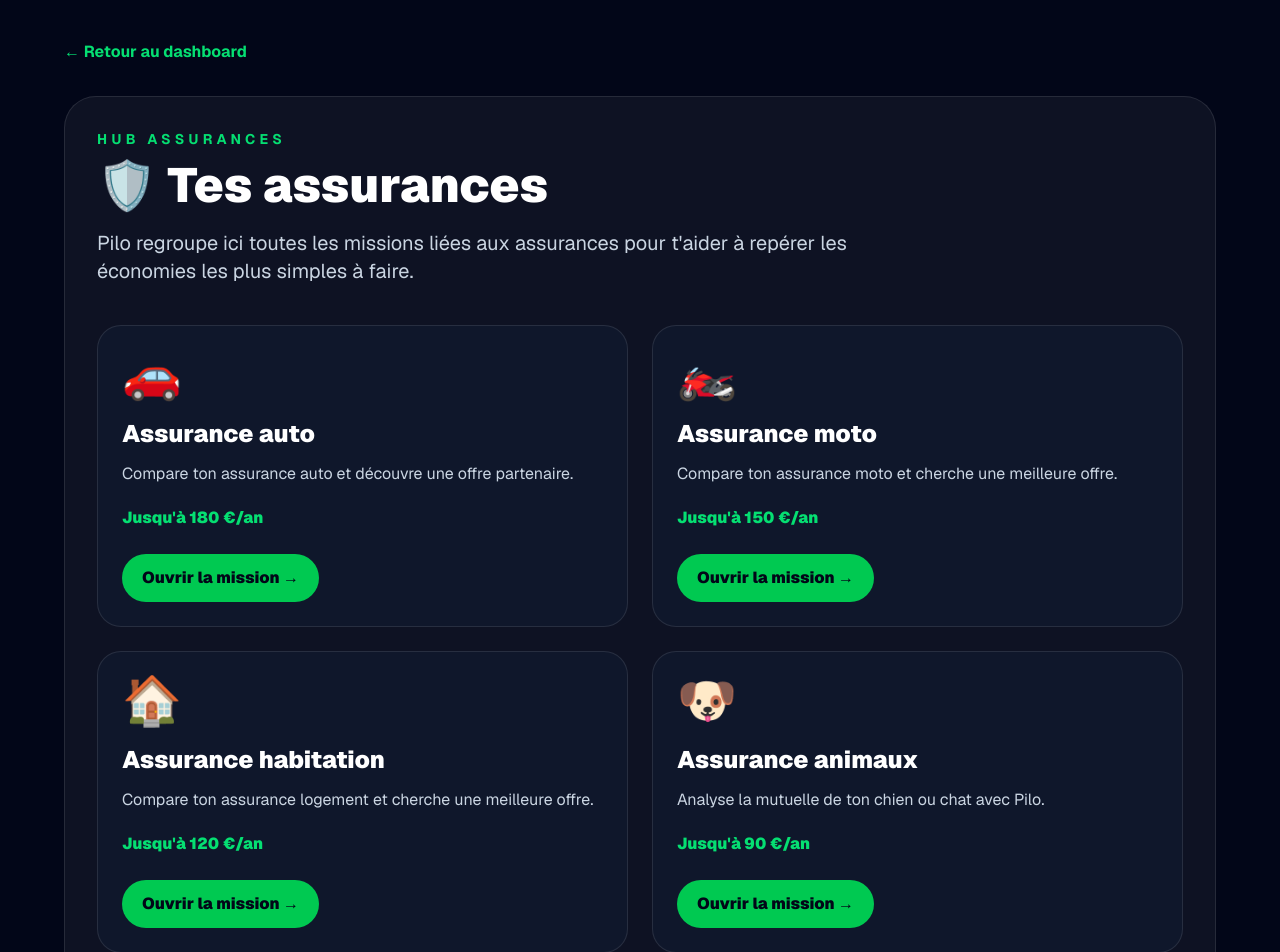
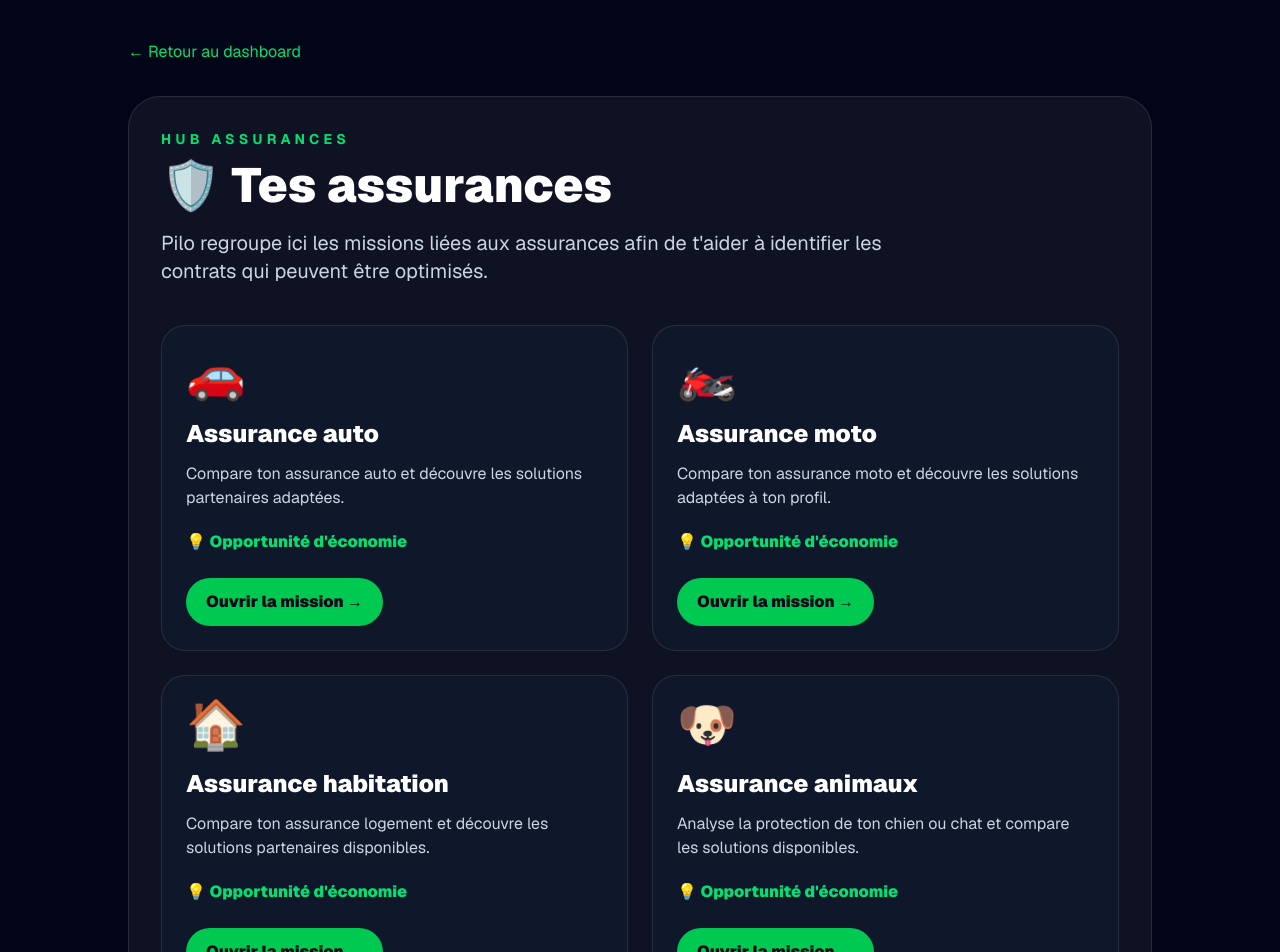
Before and after one commit to MAT13-13/PiloEco, a Next.js app in the folder frontend/: page /missions/assurance in a window 1280 px wide. Shown: the top 952 px of the page. Built offline with nearby package versions, Linux system fonts and the light colour scheme.

Commit message:
Correction assurance animaux et retrait partenaires non valides

```diff
--- a/frontend/src/app/missions/animaux/page.tsx
+++ b/frontend/src/app/missions/animaux/page.tsx
@@ -24,8 +24,8 @@
           </h1>
 
           <p className="mt-5 max-w-3xl text-slate-300">
-            Pilo t&apos;aide à identifier des solutions pouvant correspondre
-            à ton besoin de protection pour ton animal.
+            Pilo t&apos;aide à identifier les dépenses liées à la protection
+            de ton animal qui pourraient être optimisées.
           </p>
 
           <div className="mt-8 rounded-3xl border border-green-500/30 bg-green-500/10 p-6">
@@ -38,7 +38,7 @@
             </h2>
 
             <p className="mt-4 text-slate-300">
-              Le tarif d&apos;une assurance animaux dépend du profil de
+              Le tarif d&apos;une assurance animaux dépend notamment de
               l&apos;animal, de son âge, de sa race et du niveau de garanties.
               Pilo ne chiffre donc pas une économie tant qu&apos;un vrai tarif
               partenaire n&apos;a pas été obtenu.
@@ -57,37 +57,44 @@
 
           <PiloAdvice
             title="Comment Pilo t'aide ?"
-            message="Pilo te présente les solutions disponibles selon ton besoin. Compare le tarif obtenu avec ton contrat actuel et poursuis uniquement si l'offre est réellement plus avantageuse pour toi."
+            message="Pilo te présentera uniquement des solutions provenant de partenaires réellement intégrés. Tu pourras alors obtenir un tarif, le comparer à ta dépense actuelle et poursuivre seulement si l'offre est réellement avantageuse."
           />
 
           <div className="mt-8 rounded-3xl border border-slate-800 bg-slate-900/60 p-6">
-            <p className="font-bold text-white">
-              Partenaire actuellement disponible
+            <p className="text-sm font-bold uppercase tracking-[0.2em] text-green-400">
+              Partenaires assurance animaux
             </p>
 
-            <p className="mt-3 text-slate-300">
-              Pilo dispose actuellement d&apos;une solution partenaire pour
-              l&apos;assurance animaux.
+            <h2 className="mt-3 text-2xl font-black">
+              Partenaires en cours d&apos;intégration
+            </h2>
+
+            <p className="mt-4 text-slate-300">
+              PiloEco travaille actuellement à l&apos;intégration de
+              partenaires spécialisés en assurance animaux.
             </p>
 
-            <a
-              href="https://www.propoil.fr/"
-              target="_blank"
-              rel="noopener noreferrer sponsored"
-              className="mt-6 block w-full rounded-full bg-green-500 px-8 py-5 text-center text-xl font-black text-slate-950 transition hover:bg-green-400"
-            >
-              Voir la solution Propoil
-            </a>
+            <p className="mt-3 text-sm leading-6 text-slate-400">
+              Aucun bouton externe n&apos;est affiché tant qu&apos;un
+              partenariat n&apos;est pas officiellement validé et que son lien
+              affilié n&apos;a pas été vérifié.
+            </p>
+
+            <div className="mt-6 inline-flex rounded-full border border-green-500/30 bg-green-500/10 px-4 py-2 text-sm font-bold text-green-400">
+              En cours d&apos;intégration
+            </div>
           </div>
 
           <div className="mt-6 rounded-3xl border border-white/10 bg-white/5 p-6">
             <p className="font-bold text-white">
-              D&apos;autres partenaires pourront apparaître
+              🎯 L&apos;objectif reste l&apos;économie
             </p>
 
             <p className="mt-3 text-sm leading-6 text-slate-400">
-              Pilo pourra proposer plusieurs solutions selon ton besoin au fur
-              et à mesure des intégrations partenaires.
+              Dès qu&apos;une solution partenaire sera disponible, Pilo pourra
+              te rediriger vers celle-ci afin d&apos;obtenir ton vrai tarif.
+              Tu pourras ensuite comparer ce montant à ton contrat actuel et
+              calculer ton économie réelle.
             </p>
           </div>
         </section>
--- a/frontend/src/app/missions/assurance/page.tsx
+++ b/frontend/src/app/missions/assurance/page.tsx
@@ -6,29 +6,33 @@
   {
     icon: "🚗",
     title: "Assurance auto",
-    description: "Compare ton assurance auto et découvre une offre partenaire.",
-    saving: "Jusqu'à 180 €/an",
+    description:
+      "Compare ton assurance auto et découvre les solutions partenaires adaptées.",
+    saving: "Opportunité d'économie",
     href: "/missions/auto",
   },
   {
     icon: "🏍️",
     title: "Assurance moto",
-    description: "Compare ton assurance moto et cherche une meilleure offre.",
-    saving: "Jusqu'à 150 €/an",
+    description:
+      "Compare ton assurance moto et découvre les solutions adaptées à ton profil.",
+    saving: "Opportunité d'économie",
     href: "/missions/moto",
   },
   {
     icon: "🏠",
     title: "Assurance habitation",
-    description: "Compare ton assurance logement et cherche une meilleure offre.",
-    saving: "Jusqu'à 120 €/an",
+    description:
+      "Compare ton assurance logement et découvre les solutions partenaires disponibles.",
+    saving: "Opportunité d'économie",
     href: "/missions/habitation",
   },
   {
     icon: "🐶",
     title: "Assurance animaux",
-    description: "Analyse la mutuelle de ton chien ou chat avec Pilo.",
-    saving: "Jusqu'à 90 €/an",
+    description:
+      "Analyse la protection de ton chien ou chat et compare les solutions disponibles.",
+    saving: "Opportunité d'économie",
     href: "/missions/animaux",
   },
 ];
@@ -36,8 +40,11 @@
 export default function AssuranceHubPage() {
   return (
     <main className="min-h-screen bg-slate-950 px-6 py-10 text-white">
-      <div className="mx-auto max-w-6xl">
-        <Link href="/dashboard" className="font-bold text-green-400 hover:text-green-300">
+      <div className="mx-auto max-w-5xl">
+        <Link
+          href="/dashboard"
+          className="text-green-400 hover:underline"
+        >
           ← Retour au dashboard
         </Link>
 
@@ -46,11 +53,14 @@
             Hub assurances
           </p>
 
-          <h1 className="mt-3 text-5xl font-black">🛡️ Tes assurances</h1>
+          <h1 className="mt-3 text-5xl font-black">
+            🛡️ Tes assurances
+          </h1>
 
           <p className="mt-5 max-w-3xl text-xl text-slate-300">
-            Pilo regroupe ici toutes les missions liées aux assurances pour t'aider
-            à repérer les économies les plus simples à faire.
+            Pilo regroupe ici les missions liées aux assurances afin
+            de t&apos;aider à identifier les contrats qui peuvent être
+            optimisés.
           </p>
 
           <div className="mt-10 grid gap-6 md:grid-cols-2">
@@ -60,13 +70,21 @@
                 href={item.href}
                 className="rounded-3xl border border-white/10 bg-slate-900 p-6 transition hover:-translate-y-1 hover:border-green-400/60 hover:bg-slate-800"
               >
-                <div className="text-5xl">{item.icon}</div>
+                <div className="text-5xl">
+                  {item.icon}
+                </div>
 
-                <h2 className="mt-5 text-2xl font-black">{item.title}</h2>
+                <h2 className="mt-5 text-2xl font-black">
+                  {item.title}
+                </h2>
 
-                <p className="mt-3 text-slate-300">{item.description}</p>
+                <p className="mt-3 text-slate-300">
+                  {item.description}
+                </p>
 
-                <p className="mt-5 font-black text-green-400">{item.saving}</p>
+                <p className="mt-5 font-black text-green-400">
+                  💡 {item.saving}
+                </p>
 
                 <div className="mt-6 inline-block rounded-full bg-green-500 px-5 py-3 font-black text-slate-950">
                   Ouvrir la mission →
```
